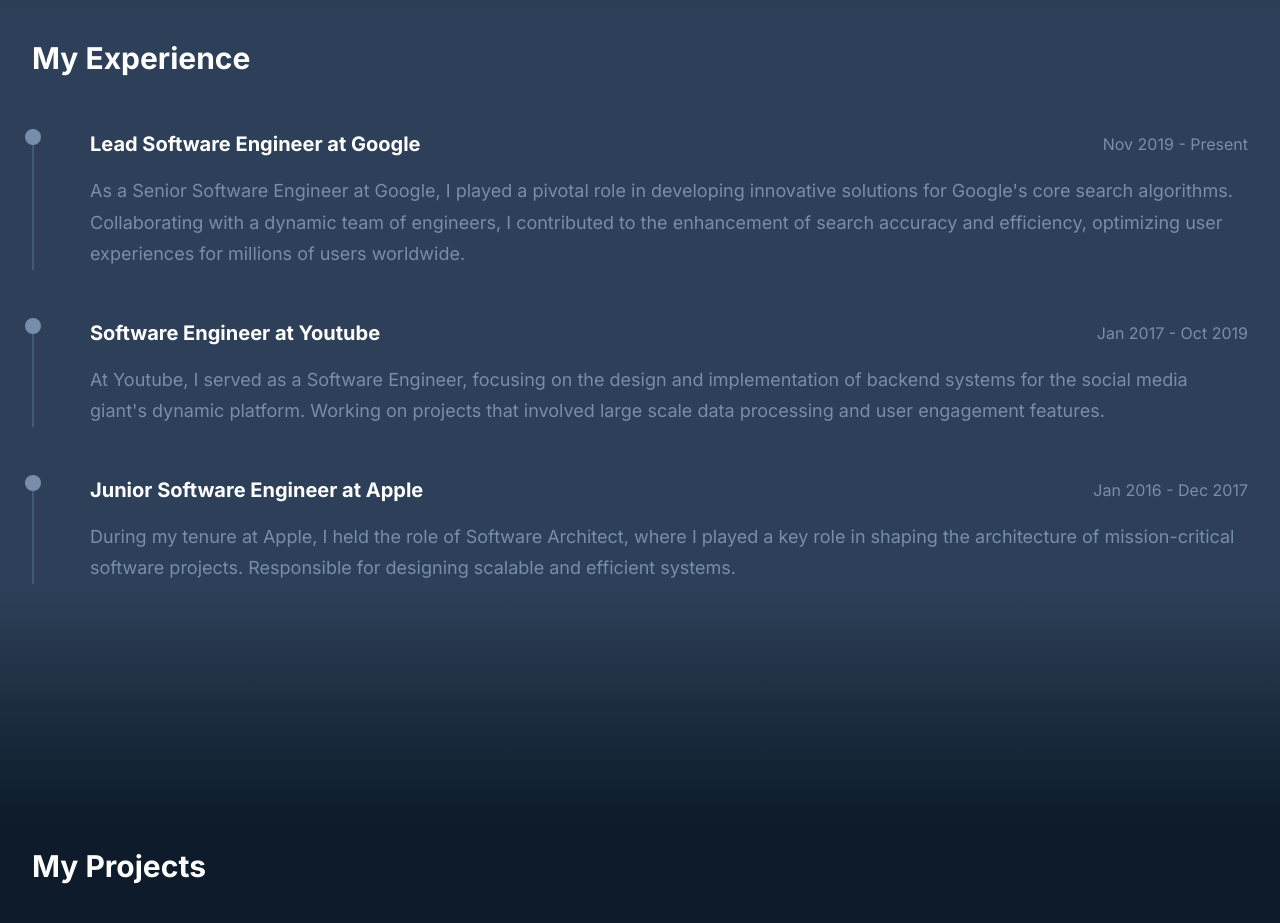
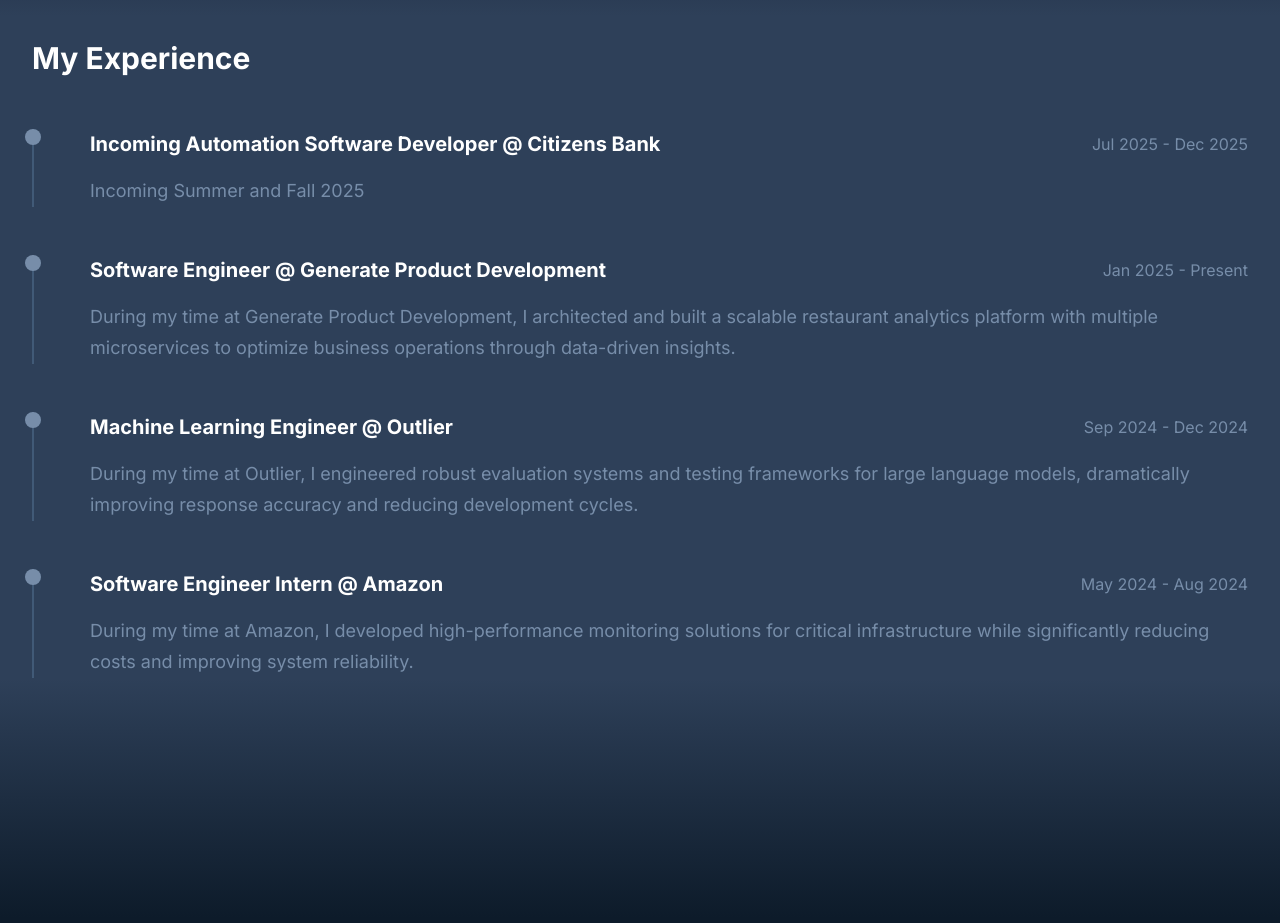
Before and after one commit to DavidYu75/thedavidyu, a Next.js app: page / in a window 1280 px wide. Shown: the part 2380-3303 px from the top of the page. Built offline with nearby package versions, Linux system fonts and the light colour scheme.

Commit message:
update experience info

```diff
--- a/src/data/experience.ts
+++ b/src/data/experience.ts
@@ -6,21 +6,27 @@
 
 export const experiences: Experience[] = [
   {
-    title: 'Lead Software Engineer at Google',
-    period: 'Nov 2019 - Present',
+    title: 'Incoming Automation Software Developer @ Citizens Bank',
+    period: 'Jul 2025 - Dec 2025',
     description:
-      "As a Senior Software Engineer at Google, I played a pivotal role in developing innovative solutions for Google's core search algorithms. Collaborating with a dynamic team of engineers, I contributed to the enhancement of search accuracy and efficiency, optimizing user experiences for millions of users worldwide.",
+      "Incoming Summer and Fall 2025",
   },
   {
-    title: 'Software Engineer at Youtube',
-    period: 'Jan 2017 - Oct 2019',
+    title: 'Software Engineer @ Generate Product Development',
+    period: 'Jan 2025 - Present',
     description:
-      "At Youtube, I served as a Software Engineer, focusing on the design and implementation of backend systems for the social media giant's dynamic platform. Working on projects that involved large scale data processing and user engagement features.",
+      "During my time at Generate Product Development, I architected and built a scalable restaurant analytics platform with multiple microservices to optimize business operations through data-driven insights.",
   },
   {
-    title: 'Junior Software Engineer at Apple',
-    period: 'Jan 2016 - Dec 2017',
+    title: 'Machine Learning Engineer @ Outlier',
+    period: 'Sep 2024 - Dec 2024',
     description:
-      "During my tenure at Apple, I held the role of Software Architect, where I played a key role in shaping the architecture of mission-critical software projects. Responsible for designing scalable and efficient systems.",
+      "During my time at Outlier, I engineered robust evaluation systems and testing frameworks for large language models, dramatically improving response accuracy and reducing development cycles.",
+  },
+  {
+    title: 'Software Engineer Intern @ Amazon',
+    period: 'May 2024 - Aug 2024',
+    description:
+      "During my time at Amazon, I developed high-performance monitoring solutions for critical infrastructure while significantly reducing costs and improving system reliability.",
   },
 ];
```
